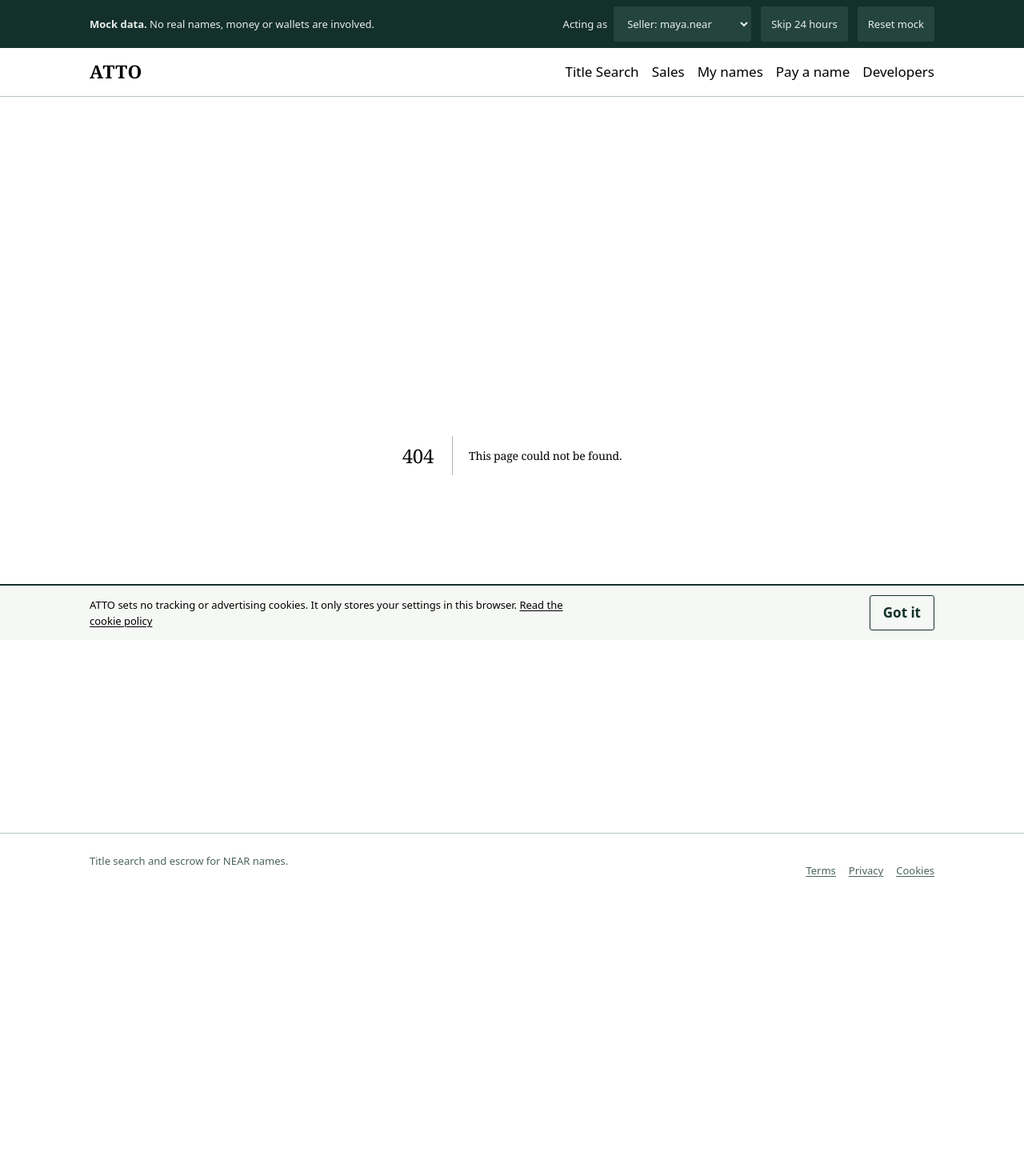
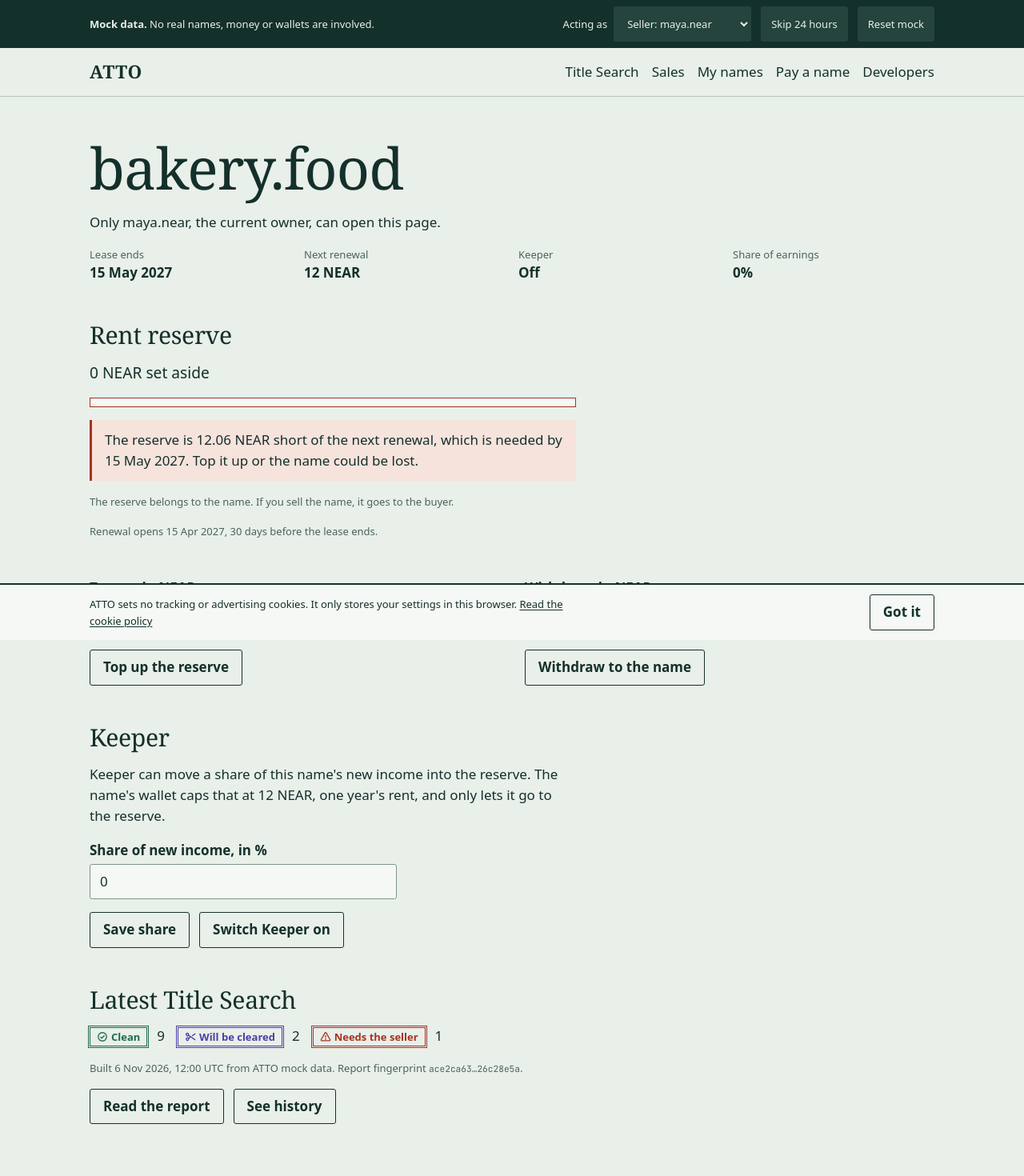
Before and after one commit to KayProject/ATTO, a Next.js app in the folder web/: page /owner/bakery.food in a window 1280 px wide. Before the commit this address had no page. Shown: the top 1470 px of the page at 80% size. Before the commit the page ends 1204 px from the top, so only its background shows below. Built offline with nearby package versions, Linux system fonts and the light colour scheme.

Commit message:
feat(web): add owner page and Keeper controls

```diff
--- /dev/null
+++ b/web/src/app/owner/[name]/owner-view.tsx
@@ -0,0 +1,183 @@
+"use client";
+
+import Link from "next/link";
+import { use, useState, type FormEvent } from "react";
+import { useAction, useLoad, usePersona } from "@/components/providers";
+import { ReportProvenance, Tally } from "@/components/report";
+import { atto } from "@/lib/atto/client";
+import { formatDate, formatNear, parseNear } from "@/lib/atto/format";
+
+function AmountForm({
+  id,
+  label,
+  action,
+  busy,
+  onSubmit,
+}: {
+  id: string;
+  label: string;
+  action: string;
+  busy: boolean;
+  onSubmit: (yocto: string) => Promise<unknown>;
+}) {
+  const [value, setValue] = useState("");
+  const [invalid, setInvalid] = useState(false);
+
+  async function submit(event: FormEvent) {
+    event.preventDefault();
+    const yocto = parseNear(value);
+    setInvalid(!yocto);
+    if (!yocto) return;
+    await onSubmit(yocto);
+    setValue("");
+  }
+
+  return (
+    <form className="stack" onSubmit={submit} noValidate>
+      <div className="field">
+        <label htmlFor={id}>{label}</label>
+        <input id={id} type="text" inputMode="decimal" value={value} onChange={(e) => setValue(e.target.value)} aria-invalid={invalid} />
+        {invalid ? <p className="ask-seller small">Enter an amount above 0, such as 5 or 2.5.</p> : null}
+      </div>
+      <button type="submit" className="button" disabled={busy}>
+        {action}
+      </button>
+    </form>
+  );
+}
+
+export function OwnerPageView({ params }: { params: Promise<{ name: string }> }) {
+  const name = decodeURIComponent(use(params).name);
+  const { account } = usePersona();
+  const { data: view, error: refused, loading } = useLoad(() => atto.getOwnerView(name), [name]);
+  const { run, busy, error } = useAction();
+  const [shareDraft, setShare] = useState<string | null>(null);
+  const share = shareDraft ?? String((view?.reserve.share_bps ?? 0) / 100);
+
+  if (loading) return <p className="frame soft">Checking who owns this name…</p>;
+  if (refused || !view) {
+    return (
+      <div className="frame stack">
+        <h1>This page is for the owner of {name}</h1>
+        <p className="notice notice-bad">
+          {account} doesn&apos;t own this name, so this page stays closed. Anyone can still read its{" "}
+          <Link href={`/names/${name}`}>public report</Link>.
+        </p>
+      </div>
+    );
+  }
+
+  const { reserve } = view;
+  const short = BigInt(view.shortfall) > 0n;
+  const filled = Math.min(100, Number((BigInt(reserve.balance) * 100n) / BigInt(view.renewal_cost)));
+  const shareBps = Math.round(Number(share) * 100);
+  const shareValid = share.trim() !== "" && Number.isFinite(shareBps) && shareBps >= 0 && shareBps <= 10_000;
+
+  return (
+    <div className="frame stack-lg">
+      <div className="stack">
+        <h1 className="deed-title">{view.name}</h1>
+        <p>Only {view.owner}, the current owner, can open this page.</p>
+        <dl className="facts">
+          <div>
+            <dt>Lease ends</dt>
+            <dd>{formatDate(view.lease_end)}</dd>
+          </div>
+          <div>
+            <dt>Next renewal</dt>
+            <dd>{formatNear(view.rent)} NEAR</dd>
+          </div>
+          <div>
+            <dt>Keeper</dt>
+            <dd>{reserve.enabled ? "On" : "Off"}</dd>
+          </div>
+          <div>
+            <dt>Share of earnings</dt>
+            <dd>{reserve.share_bps / 100}%</dd>
+          </div>
+        </dl>
+      </div>
+
+      {error ? <p className="notice notice-bad">{error}</p> : null}
+
+      <section className="stack">
+        <h2>Rent reserve</h2>
+        <p className="lead">{formatNear(reserve.balance)} NEAR set aside</p>
+        <div
+          className="meter"
+          data-short={short}
+          role="img"
+          aria-label={`The reserve holds ${filled}% of the next renewal's cost`}
+        >
+          <span style={{ width: `${filled}%` }} />
+        </div>
+        {short ? (
+          <p className="notice notice-bad">
+            The reserve is {formatNear(view.shortfall)} NEAR short of the next renewal, which is needed by {formatDate(view.lease_end)}.
+            Top it up or the name could be lost.
+          </p>
+        ) : (
+          <p className="soft">This covers the next renewal, which costs {formatNear(view.renewal_cost)} NEAR including a small margin the registry refunds.</p>
+        )}
+        <p className="small soft">The reserve belongs to the name. If you sell the name, it goes to the buyer.</p>
+        {view.can_renew ? (
+          <button type="button" className="button button-primary" disabled={busy} onClick={() => void run(() => atto.renew(name))}>
+            Renew now from the reserve
+          </button>
+        ) : (
+          <p className="small soft">Renewal opens {formatDate(view.renew_window_opens)}, 30 days before the lease ends.</p>
+        )}
+      </section>
+
+      <section className="report-head">
+        <AmountForm id="top-up" label="Top up, in NEAR" action="Top up the reserve" busy={busy} onSubmit={(a) => run(() => atto.topUp(name, a))} />
+        <AmountForm id="withdraw" label="Withdraw, in NEAR" action="Withdraw to the name" busy={busy} onSubmit={(a) => run(() => atto.withdraw(name, a))} />
+      </section>
+
+      <section className="stack">
+        <h2>Keeper</h2>
+        <p>
+          Keeper can move a share of this name&apos;s new income into the reserve. The name&apos;s wallet caps that at {formatNear(view.grant_cap)} NEAR,
+          one year&apos;s rent, and only lets it go to the reserve.
+        </p>
+        <div className="field">
+          <label htmlFor="share">Share of new income, in %</label>
+          <input id="share" type="text" inputMode="decimal" value={share} onChange={(e) => setShare(e.target.value)} aria-invalid={!shareValid} />
+          {!shareValid ? <p className="ask-seller small">Enter a share between 0 and 100.</p> : null}
+        </div>
+        <div className="row">
+          <button
+            type="button"
+            className="button"
+            disabled={busy || !shareValid}
+            onClick={() => void run(() => atto.configureKeeper(name, reserve.enabled, shareBps))}
+          >
+            Save share
+          </button>
+          <button
+            type="button"
+            className="button"
+            disabled={busy || !shareValid}
+            onClick={() => void run(() => atto.configureKeeper(name, !reserve.enabled, shareBps))}
+          >
+            {reserve.enabled ? "Switch Keeper off" : "Switch Keeper on"}
+          </button>
+        </div>
+      </section>
+
+      <section className="stack">
+        <h2>Latest Title Search</h2>
+        <Tally report={view.report} />
+        <ReportProvenance report={view.report} />
+        <div className="row">
+          <Link className="button" href={`/names/${name}`}>
+            Read the report
+          </Link>
+          <Link className="button" href={`/names/${name}/history`}>
+            See history
+          </Link>
+        </div>
+      </section>
+    </div>
+  );
+}
--- /dev/null
+++ b/web/src/app/owner/[name]/page.tsx
@@ -0,0 +1,12 @@
+import { Suspense } from "react";
+import { OwnerPageView } from "./owner-view";
+
+export const metadata = { title: "Owner page" };
+
+export default function OwnerPage({ params }: { params: Promise<{ name: string }> }) {
+  return (
+    <Suspense fallback={<p className="frame soft">Checking who owns this name…</p>}>
+      <OwnerPageView params={params} />
+    </Suspense>
+  );
+}
```
Also changed, not shown: web/src/app/owner/my-names-view.tsx (added, +38 -0 lines), web/src/app/owner/page.tsx (added, +12 -0 lines).
